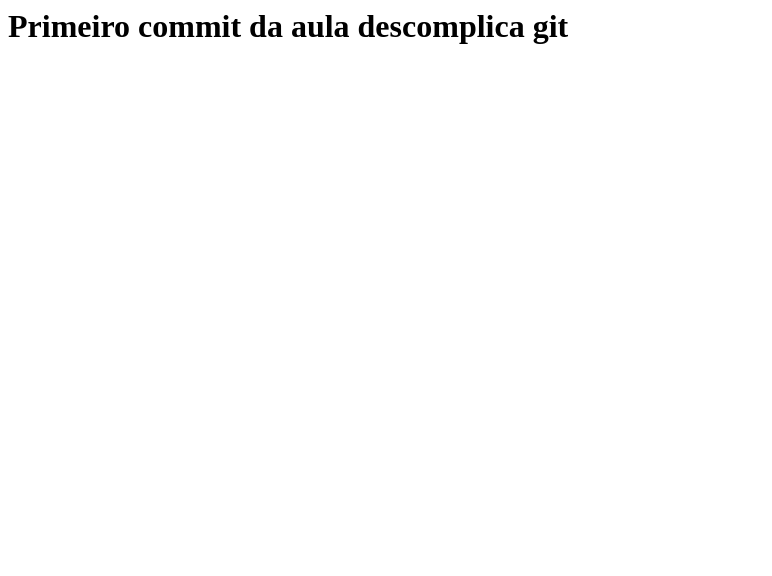
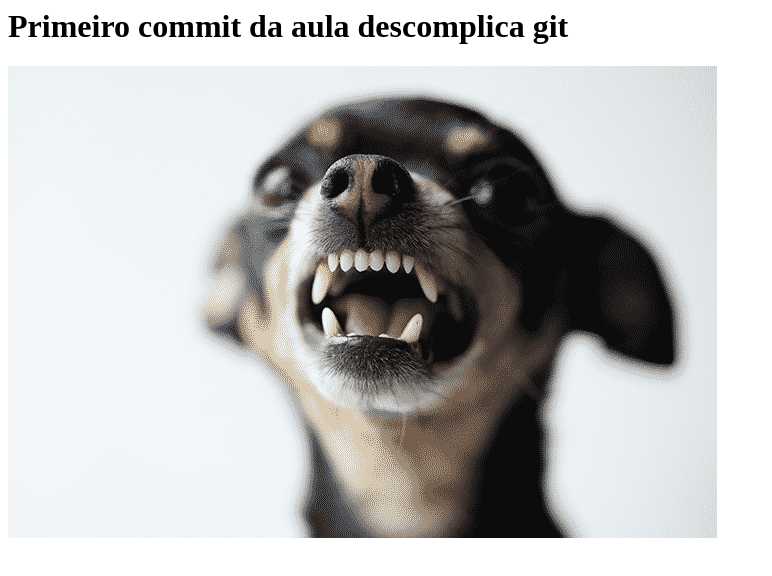
Before and after one commit to Johnredark/ProjetoDescomplica, a plain HTML site: page index.html in a window 1280 px wide. Shown: the whole page, without its empty margins (0-772 px from the left). Drawn offline with Linux system fonts and the light colour scheme.

Commit message:
Criando pasta e alterando o código

```diff
--- a/index.html
+++ b/index.html
@@ -4,5 +4,6 @@
     </head>
     <body>
     <h1>Primeiro commit da aula descomplica git</h1>
+    <img src="imagens/cachorro.png" />
     </body>
     </html>
```
Also changed, not shown: Imagens/Cachorro.png (added). Lines whose indentation alone changed are shown as unchanged.
